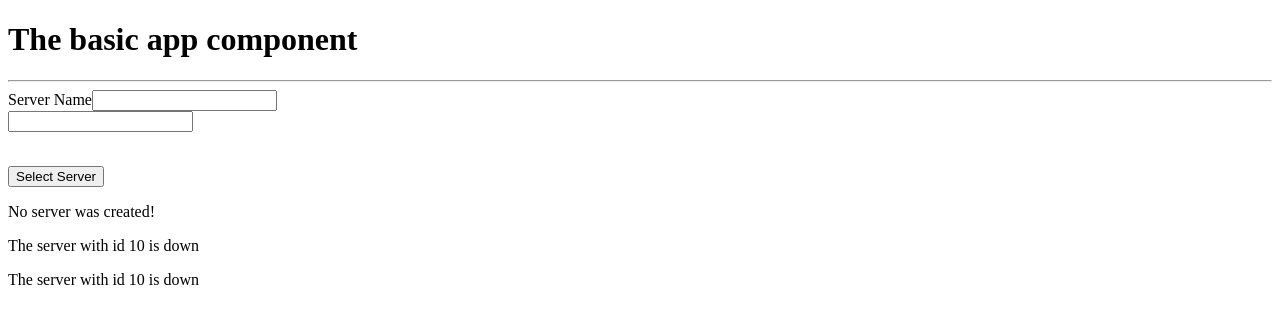
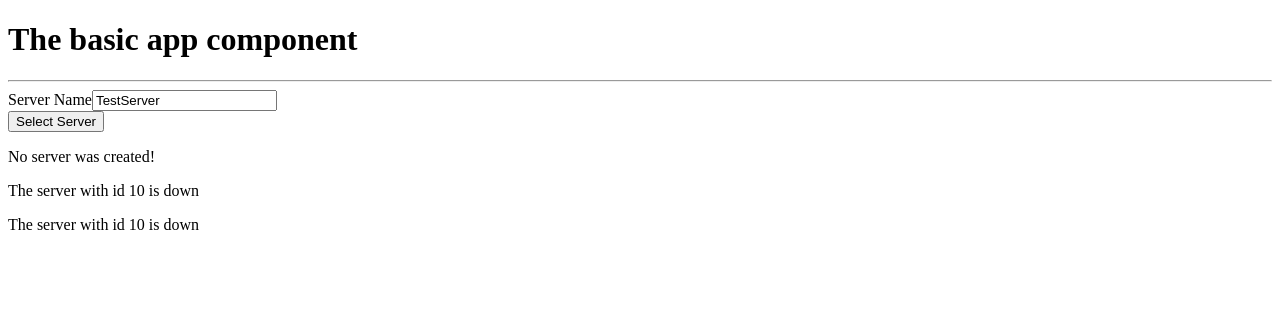
Before and after one commit to gitdeepsingh/angular-basickrazy-app, an Angular app: page / in a window 1280 px wide. Shown: the top 324 px of the page. Built offline with nearby package versions, Linux system fonts and the light colour scheme.

Commit message:
the basic features added!

```diff
--- a/src/app/servers/servers.component.html
+++ b/src/app/servers/servers.component.html
@@ -1,7 +1,7 @@
 <label>Server Name</label>
-<input type="text" class="form-control" (input)="onUpdateServerName($event)"><br />
+<!--<input type="text" class="form-control" (input)="onUpdateServerName($event)"><br />-->
 <input type="text" [(ngModel)]="serverName">
-<p>{{ serverName }}</p>
+<!--<p>{{ serverName }}</p>-->
 <br />
 <button [disabled]="!allowNewServer" class="btn btn-primary" (click)="onCreateServer()">
   Select Server
--- a/src/app/servers/servers.component.ts
+++ b/src/app/servers/servers.component.ts
@@ -15,7 +15,7 @@
 export class ServersComponent implements OnInit {
   allowNewServer = false;
   serverCreationStatus = "No server was created!";
-  serverName = '';
+  serverName = 'TestServer';
 
   constructor() {
     setTimeout(() => {
@@ -27,7 +27,7 @@
   }
 
   onCreateServer() {
-    this.serverCreationStatus = "Server was created";
+    this.serverCreationStatus = "Server was created! Name is " + this.serverName;
   }
   onUpdateServerName(event: Event) {
     this.serverName = (<HTMLInputElement>event.target).value;
```
